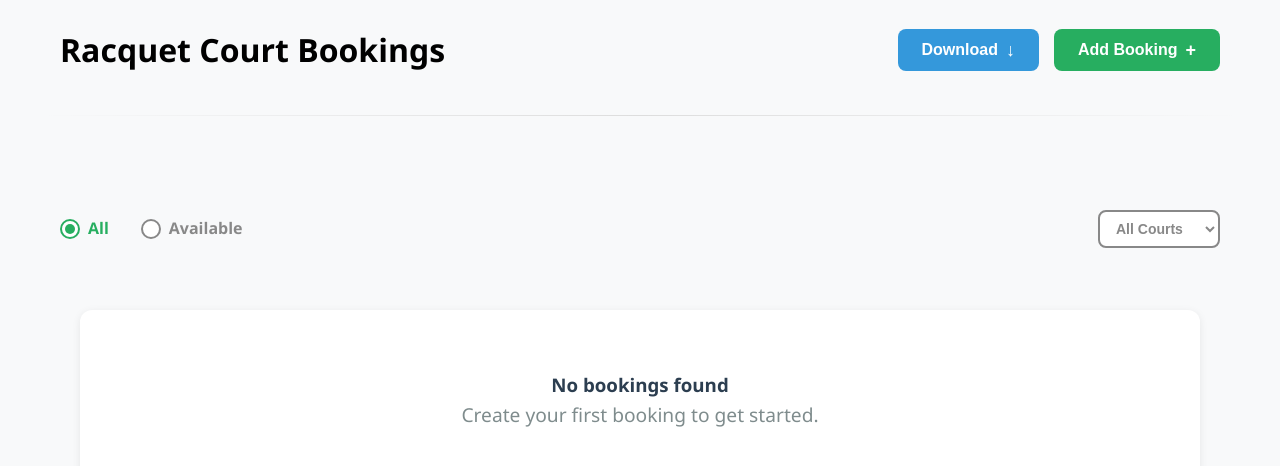
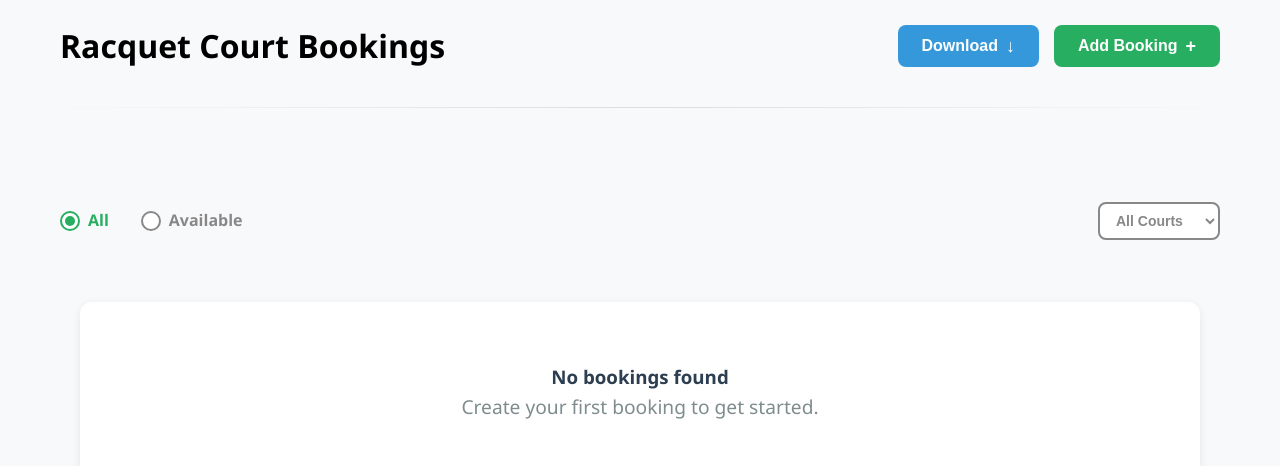
Before and after one commit to beardmeetsdev/bookmaster, a website: page index.html in a window 1280 px wide. Drawn offline with Linux system fonts and the light colour scheme; no server answers.

Commit message:
Fix header alignment to match booking cards padding

```diff
--- a/styles.css
+++ b/styles.css
@@ -22,7 +22,7 @@ body {
 
 header {
     background: transparent;
-    padding: 1.5rem 0;
+    padding: 0;
     margin-bottom: 1rem;
 }
 
@@ -176,7 +176,7 @@ input:checked + .slider:hover {
 .header-content {
     max-width: 1200px;
     margin: 0 auto;
-    padding: 0 20px;
+    padding: 20px;
     display: flex;
     justify-content: space-between;
     align-items: center;
```
